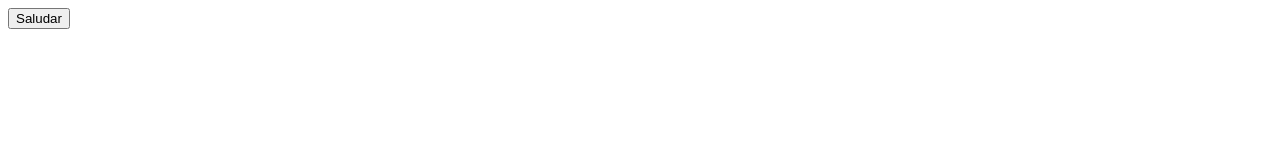
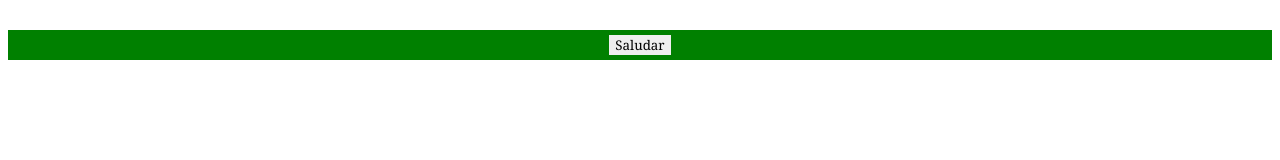
Before and after one commit to GosGuru/taller-eventos, a plain HTML site: page index.html in a window 1280 px wide. Drawn offline with Linux system fonts and the light colour scheme.

Commit message:
tercer y ultimo commit con todos los detalles

```diff
--- /dev/null
+++ b/eventos.js
@@ -0,0 +1,5 @@
+Boton = document.querySelector(".button");
+
+Boton.addEventListener("click", function () {
+  alert("Hola! Soy el div");
+});
--- a/index.html
+++ b/index.html
@@ -1,11 +1,18 @@
 <!DOCTYPE html>
 <html lang="en">
+
 <head>
     <meta charset="UTF-8">
     <meta name="viewport" content="width=device-width, initial-scale=1.0">
     <title>Taller evento</title>
+    <link rel="stylesheet" href="style.css">
 </head>
+
 <body>
-    <button>Saludar</button>
+    <div class="containerButton">
+        <button class="button">Saludar</button>
+    </div>
+    <script src="eventos.js" async></script>
 </body>
+
 </html>
--- /dev/null
+++ b/style.css
@@ -0,0 +1,13 @@
+.containerButton {
+    background-color: green;
+    padding: 5px;
+    margin: 30px auto;
+    text-align: center;
+}
+
+.button {
+    border: none;
+    color: black;
+    font-family: "Cambria";
+    cursor: pointer;
+}
```
